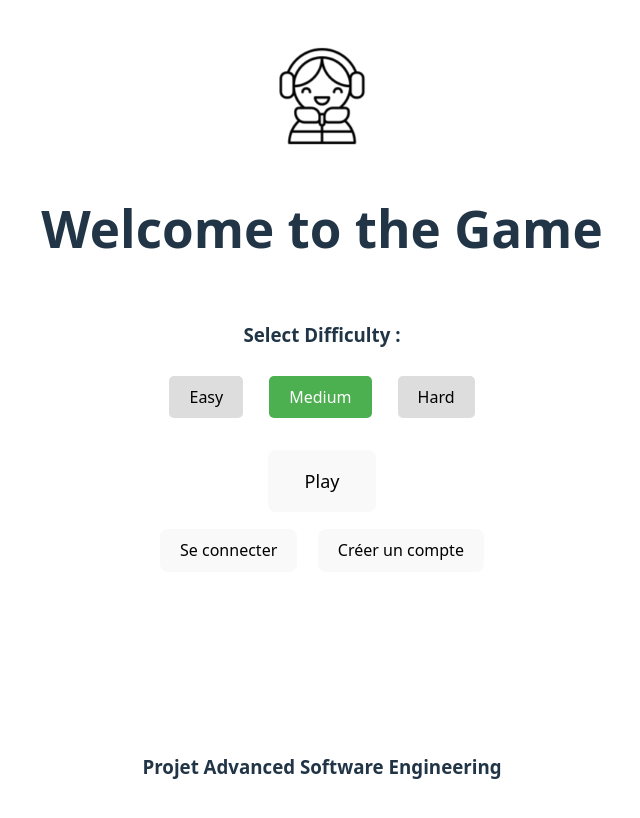
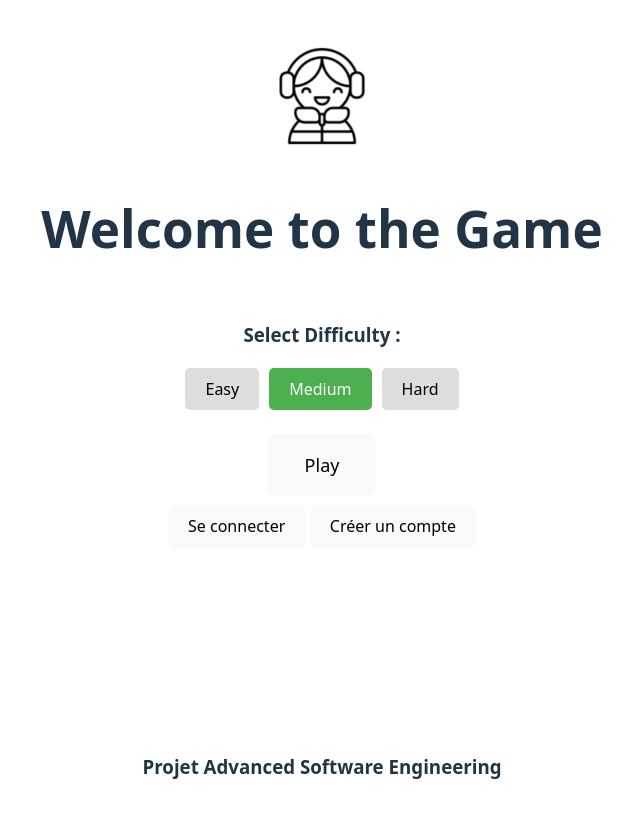
Before and after one commit to Alassane-diaa/Drawing-race, a React (Vite) app in the folder front/: page / in a window 1280 px wide. Shown: the top 818 px of the page, without its empty margins (318-958 px from the left). Built offline with nearby package versions, Linux system fonts and the light colour scheme.

Commit message:
La difficulté et des events de fin (trouvé/fin tier arrivée) et un peu de mise en page aussi -> maintenant avec les bons paliers et plus de css

```diff
--- a/front/src/App.css
+++ b/front/src/App.css
@@ -44,8 +44,8 @@ header{
   font-size: larger;
 }
 
-button{
-    margin: 0.5em;
+.Tool{
+    margin: 0.5em 0.5em 1em 0.5em;
 }
 
 .read-the-docs {
--- a/front/src/pages/GamePage.jsx
+++ b/front/src/pages/GamePage.jsx
@@ -176,13 +176,13 @@ export default function GamePage() {
             </div>
 
             <div>
-                <button onClick={startNewGame}>Start / Reset</button>
+                <button className = "grosBouton" onClick={startNewGame}>Start / Reset</button>
             </div>
 
             <div>
-                <button onClick={() => setBrushState('pen')}>Pen</button>
-                <button onClick={() => setBrushState('eraser')}>Eraser</button>
-                <button onClick={clearCanvas}>Clear</button>
+                <button className = "Tool" onClick={() => setBrushState('pen')}>Pen</button>
+                <button className = "Tool" onClick={() => setBrushState('eraser')}>Eraser</button>
+                <button className = "Tool" onClick={clearCanvas}>Clear</button>
                 <input type="range" value={brushSize} onChange={(e) => setBrushSize(parseInt(e.target.value))} min="1" max="50" />
             </div>
             <canvas ref={canvasRef}
```
